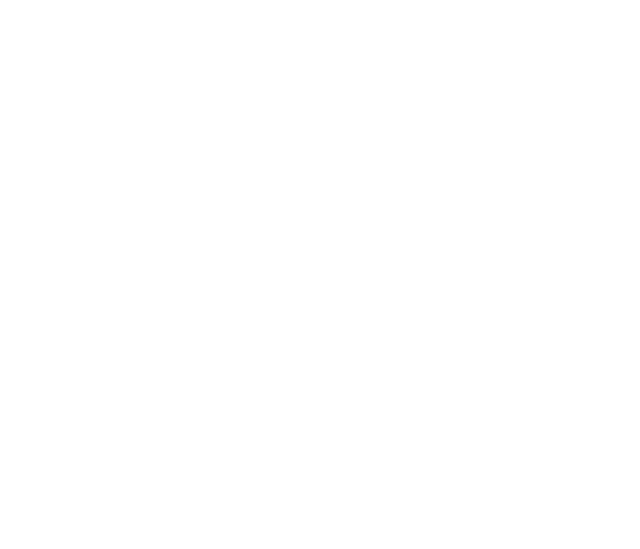
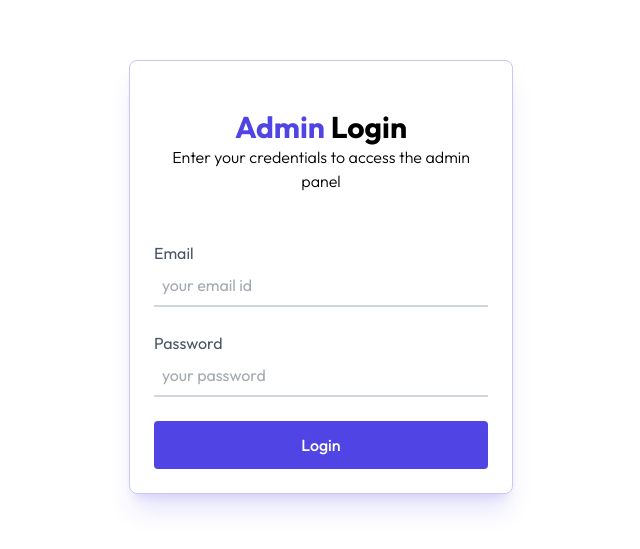
Before and after one commit to AkshanshLohan/blog-application, a React (Vite) app in the folder frontend/: page /admin in a window 1280 px wide. Before the commit this address had no page. Shown: the part 123-672 px from the top of the page, without its empty margins (319-959 px from the left). Built offline with nearby package versions, Linux system fonts and the light colour scheme.

Commit message:
created login component

```diff
--- a/frontend/src/App.jsx
+++ b/frontend/src/App.jsx
@@ -1,7 +1,13 @@
-import React from 'react'
+import {React,useState }from 'react'
 import { Routes,Route } from 'react-router-dom'
 import Home from './pages/Home'
 import Blog from './pages/Blog'
+import Layout from './pages/admin/Layout'
+import Dashboard from './pages/admin/Dashboard'
+import AddBlog from './pages/admin/AddBlog'
+import ListBlog from './pages/admin/ListBlog'
+import Comments from './pages/admin/Comments'
+import Login from './components/admin/Login'
 
 const App = () => {
   return (
@@ -9,6 +15,12 @@
       <Routes>
        <Route path="/" element={<Home/>}/>
        <Route path="/blog/:id" element={<Blog/>}/>
+       <Route path='/admin' element={false ? <Layout/> : <Login/>}>
+         <Route index element={<Dashboard/>}/>
+         <Route path='addBlog' element={<AddBlog/>}/>
+         <Route path='listBlog' element={<ListBlog/>}/>
+         <Route path='comments' element={<Comments/>}/>
+       </Route>
       </Routes>
     </div>
   )
--- /dev/null
+++ b/frontend/src/components/admin/Login.jsx
@@ -0,0 +1,49 @@
+import React from 'react'
+import { useState } from 'react'
+
+const Login = () => {
+
+    const [email,setEmail]=useState('')
+    const [password,setPassword]=useState('')
+
+
+  const handleSubmit=async(e)=>{
+      e.preventDefault()
+  }
+
+  return (
+    <div className='flex items-center justify-center h-screen'>
+       <div className='w-full max-w-sm p-6 max-md:m-6 border border-primary/30
+       shadow-xl shadow-primary/15 rounded-lg'>
+         <div className='flex flex-col items-center justify-center'>
+           <div className='w-full py-6 text-center'>
+            <h1 className='text-3xl font-bold'><span
+            className='text-primary'>Admin</span> Login</h1>
+            <p className='font-light'>Enter your credentials to access the admin panel</p>
+           </div>
+
+           <form onSubmit={handleSubmit} className='mt-6 w-full sm:max-w-md
+           text-gray-600'>
+              <div className='flex flex-col'>
+                <label> Email</label>
+                <input onChange={(e)=> setEmail(e.target.value)} value={email}
+                type="email" required placeholder='your email id'
+                className='border-b-2 border-gray-300 p-2 outline-none mb-6' />
+              </div>
+               <div  className='flex flex-col'>
+                <label> Password</label>
+                <input  onChange={(e)=> setPassword(e.target.value)} value={password}
+                type="password" required placeholder='your password'
+                className='border-b-2 border-gray-300 p-2 outline-none mb-6' />
+              </div>
+              <button type='submit' className='w-full py-3 font-medium bg-primary
+              text-white rounded cursor-pointer hover:bg-primary/90
+              transition-all'>Login</button>
+           </form>
+         </div>
+       </div>
+    </div>
+  )
+}
+
+export default Login
--- /dev/null
+++ b/frontend/src/components/admin/Sidebar.jsx
@@ -0,0 +1,43 @@
+import React from 'react'
+import { NavLink } from 'react-router-dom'
+import { assets } from '../../assets/assets'
+
+const Sidebar = () => {
+  return (
+    <div className='flex flex-col border-r border-gray-200 min-h-full pt-6'>
+
+      <NavLink end={true} to='/admin' className={({isActive})=>`flex items-center
+      gap-3 py-3.5 px-3 md:px-9 md:min-w-64 cursor-pointer ${isActive &&
+      "bg-primary/10 border-r-4 border-primary"}`}>
+        <img src={assets.home_icon} alt="" className='min-w-4 w-5' />
+        <p className='hidden md:inline-block'>Dashboard</p>
+      </NavLink>
+
+       <NavLink  to='/admin/addBlog' className={({isActive})=>`flex items-center
+      gap-3 py-3.5 px-3 md:px-9 md:min-w-64 cursor-pointer ${isActive &&
+      "bg-primary/10 border-r-4 border-primary"}`}>
+        <img src={assets.add_icon} alt="" className='min-w-4 w-5' />
+        <p className='hidden md:inline-block'>Add blogs</p>
+      </NavLink>
+
+
+       <NavLink  to='/admin/listBlog' className={({isActive})=>`flex items-center
+      gap-3 py-3.5 px-3 md:px-9 md:min-w-64 cursor-pointer ${isActive &&
+      "bg-primary/10 border-r-4 border-primary"}`}>
+        <img src={assets.list_icon} alt="" className='min-w-4 w-5' />
+        <p className='hidden md:inline-block'>Blog lists</p>
+      </NavLink>
+
+
+       <NavLink  to='/admin/comments' className={({isActive})=>`flex items-center
+      gap-3 py-3.5 px-3 md:px-9 md:min-w-64 cursor-pointer ${isActive &&
+      "bg-primary/10 border-r-4 border-primary"}`}>
+        <img src={assets.comment_icon} alt="" className='min-w-4 w-5' />
+        <p className='hidden md:inline-block'>Comments</p>
+      </NavLink>
+
+    </div>
+  )
+}
+
+export default Sidebar
--- /dev/null
+++ b/frontend/src/pages/admin/AddBlog.jsx
@@ -0,0 +1,11 @@
+import React from 'react'
+
+const AddBlog = () => {
+  return (
+    <div>
+
+    </div>
+  )
+}
+
+export default AddBlog
--- /dev/null
+++ b/frontend/src/pages/admin/Comments.jsx
@@ -0,0 +1,11 @@
+import React from 'react'
+
+const Comments = () => {
+  return (
+    <div>
+
+    </div>
+  )
+}
+
+export default Comments
--- /dev/null
+++ b/frontend/src/pages/admin/Dashboard.jsx
@@ -0,0 +1,11 @@
+import React from 'react'
+
+const Dashboard = () => {
+  return (
+    <div>
+
+    </div>
+  )
+}
+
+export default Dashboard
--- /dev/null
+++ b/frontend/src/pages/admin/Layout.jsx
@@ -0,0 +1,30 @@
+import React from 'react'
+import { assets } from '../../assets/assets'
+import {Outlet, useNavigate } from 'react-router-dom'
+import Sidebar from '../../components/admin/Sidebar'
+const Layout = () => {
+
+   const navigate=useNavigate()
+
+   const logout= ()=>{
+       navigate('/')
+   }
+
+  return (
+    <>
+      <div className='flex items-center justify-between py-2 h-[70px] px-4 sm:px-12
+      border-b border-gray-200'>
+        <img src={assets.logo} alt="" className='w-32 sm:w-40 cursor-pointer'
+        onClick={()=> navigate('/')} />
+        <button onClick={logout} className='text-sm px-8 py-2 bg-primary text-white
+        rounded-full cursor-pointer'>Logout</button>
+      </div>
+      <div className='flex h-[calc(100vh-70px)]'>
+        <Sidebar/>
+         <Outlet/>
+      </div>
+    </>
+  )
+}
+
+export default Layout
--- /dev/null
+++ b/frontend/src/pages/admin/ListBlog.jsx
@@ -0,0 +1,11 @@
+import React from 'react'
+
+const ListBlog = () => {
+  return (
+    <div>
+
+    </div>
+  )
+}
+
+export default ListBlog
```
